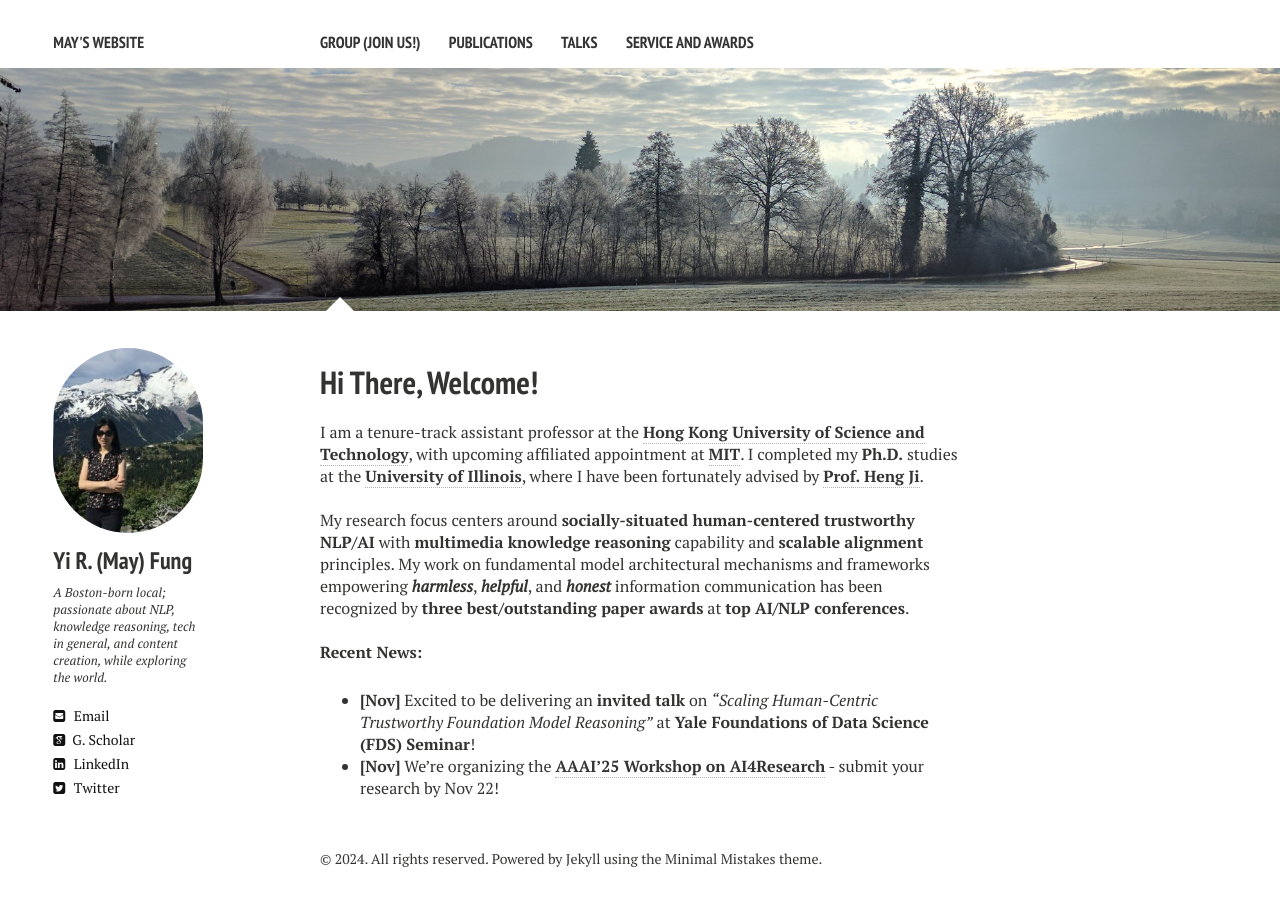
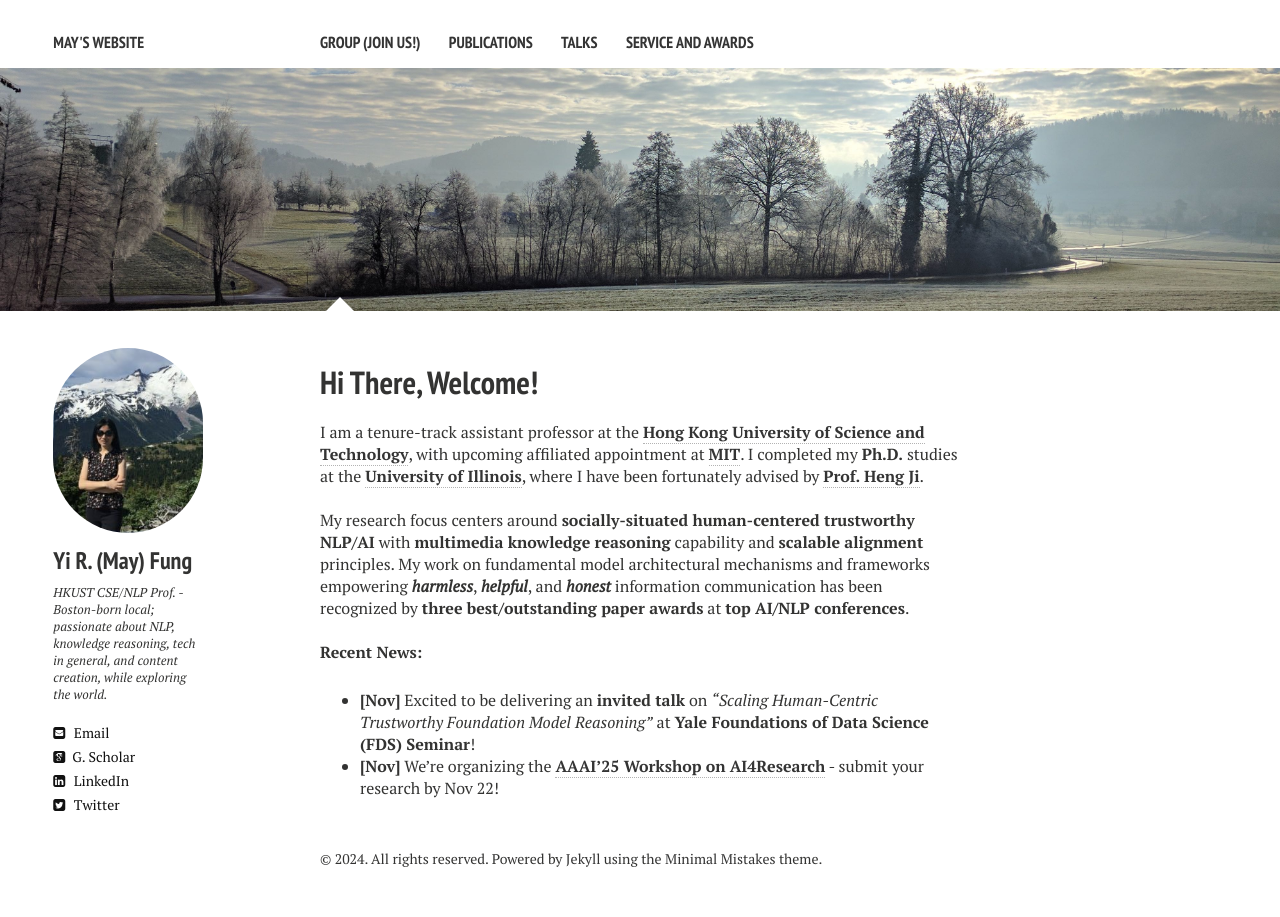
Before and after one commit to mayrfung/mayrfung.github.io, a Jekyll site: the page built from index.md, in a window 1280 px wide. Built offline with Jekyll 4.4.1, drawn with Linux system fonts in a browser that asks for light colours; nearby versions of some CDN libraries.

Commit message:
Update _config.yml

```diff
--- a/_config.yml
+++ b/_config.yml
@@ -8,13 +8,14 @@ disqus_shortname: yfung
 owner:
   name:           Yi R. (May) Fung
   avatar:         yfung.png
-  bio:            A Boston-born local; passionate about NLP, knowledge reasoning, tech in general, and content creation, while exploring the world.
+  bio:            HKUST CSE/NLP Prof. - Boston-born local; passionate about NLP, knowledge reasoning, tech in general, and content creation, while exploring the world.
   email:          yrfung@cse.ust.hk
   # Social networking links are used in author-bio sidebar. Update and remove as you like.
   twitter: May_F1_
   linkedin: yifung1
   google_scholar: eUae2K0AAAAJ
   google_plus: 113718226018314522413
+  location: "Hong Kong"
 
 # Analytics and webmaster tools stuff goes here
 google_analytics: UA-52736040-1
```
